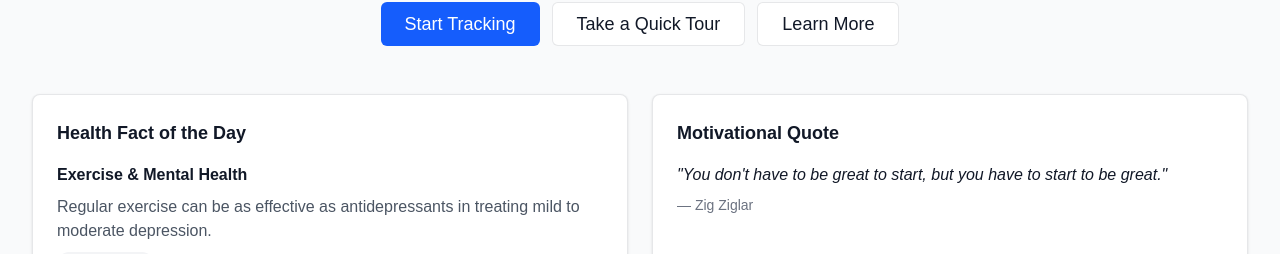
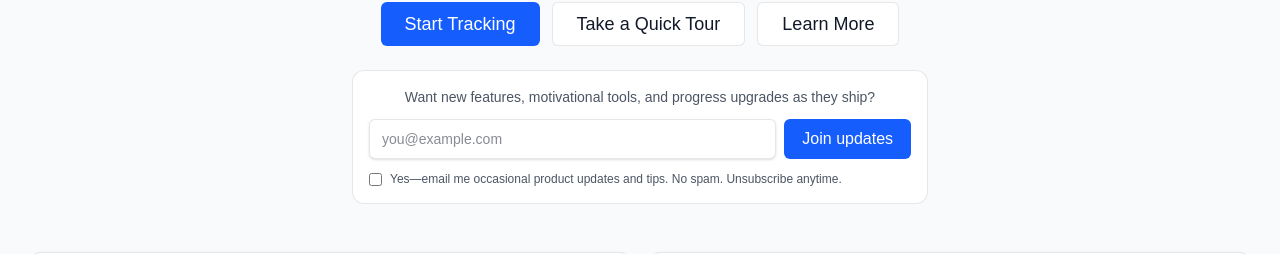
Before and after one commit to conels08/CTO-playground, a Next.js app: page / in a window 1280 px wide. Shown: the part 271-525 px from the top of the page. Built offline with nearby package versions, Linux system fonts and the light colour scheme; no server answers.

Commit message:
feat(marketing): add email opt-in subscribe API and home page signup form

```diff
--- /dev/null
+++ b/app/api/subscribe/route.ts
@@ -0,0 +1,66 @@
+import { NextRequest, NextResponse } from "next/server";
+import { prisma } from "@/lib/db";
+
+function normalizeEmail(email: string) {
+  return email.trim().toLowerCase();
+}
+
+export async function POST(req: NextRequest) {
+  try {
+    const body = await req.json().catch(() => null);
+
+    const emailRaw = body?.email;
+    const consent = body?.consent;
+
+    if (typeof emailRaw !== "string") {
+      return NextResponse.json(
+        { success: false, message: "Email is required." },
+        { status: 400 }
+      );
+    }
+
+    if (consent !== true) {
+      return NextResponse.json(
+        { success: false, message: "Please check the consent box to subscribe." },
+        { status: 400 }
+      );
+    }
+
+    const email = normalizeEmail(emailRaw);
+
+    // basic validation (good enough for now)
+    const emailOk = /^[^\s@]+@[^\s@]+\.[^\s@]+$/.test(email);
+    if (!emailOk) {
+      return NextResponse.json(
+        { success: false, message: "Please enter a valid email address." },
+        { status: 400 }
+      );
+    }
+
+    // Upsert-ish behavior: if already exists, mark consent true
+    await prisma.emailSubscriber.upsert({
+      where: { email },
+      update: {
+        consent: true,
+        consentedAt: new Date(),
+      },
+      create: {
+        email,
+        consent: true,
+        consentedAt: new Date(),
+        source: body?.source && typeof body.source === "string" ? body.source : "home",
+      },
+    });
+
+    return NextResponse.json({
+      success: true,
+      message: "You’re in! We’ll send occasional updates (no spam).",
+    });
+  } catch (error) {
+    console.error("Subscribe error:", error);
+    return NextResponse.json(
+      { success: false, message: "Internal server error." },
+      { status: 500 }
+    );
+  }
+}
--- a/app/page.tsx
+++ b/app/page.tsx
@@ -5,6 +5,7 @@ import Link from "next/link";
 import { getServerSession } from "next-auth/next";
 import { authOptions } from "@/app/api/auth/[...nextauth]/route";
 import { prisma } from "@/lib/db";
+import EmailSignup from "@/components/marketing/EmailSignup";
 
 // Check if user has a quit profile by attempting to fetch progress data
 
@@ -69,6 +70,9 @@ export default async function Home() {
               </Button>
             </Link>
           </div>
+
+          {!session && <EmailSignup />}
+
         </div>
 
         <div className="mt-12 grid gap-6 md:grid-cols-2">
--- /dev/null
+++ b/components/marketing/EmailSignup.tsx
@@ -0,0 +1,96 @@
+"use client";
+
+import * as React from "react";
+import Button from "@/components/ui/Button";
+
+export default function EmailSignup() {
+  const [email, setEmail] = React.useState("");
+  const [consent, setConsent] = React.useState(false);
+  const [status, setStatus] = React.useState<"idle" | "loading" | "success" | "error">("idle");
+  const [message, setMessage] = React.useState("");
+
+  async function onSubmit(e: React.FormEvent) {
+    e.preventDefault();
+    setMessage("");
+
+    if (!consent) {
+      setStatus("error");
+      setMessage("Please check the consent box to subscribe.");
+      return;
+    }
+
+    setStatus("loading");
+
+    try {
+      const res = await fetch("/api/subscribe", {
+        method: "POST",
+        headers: { "Content-Type": "application/json" },
+        body: JSON.stringify({ email, consent, source: "home_hero" }),
+      });
+
+      const data = await res.json();
+
+      if (!res.ok || !data?.success) {
+        throw new Error(data?.message || "Could not subscribe.");
+      }
+
+      setStatus("success");
+      setMessage(data.message || "Subscribed!");
+      setEmail("");
+      setConsent(false);
+    } catch (err) {
+      setStatus("error");
+      setMessage(err instanceof Error ? err.message : "Could not subscribe.");
+    }
+  }
+
+  return (
+    <form onSubmit={onSubmit} className="mx-auto mt-6 max-w-xl">
+      <div className="rounded-xl border border-border bg-surface p-4">
+        <p className="text-sm text-muted-foreground">
+          Want new features, motivational tools, and progress upgrades as they ship?
+        </p>
+
+        <div className="mt-3 flex flex-col gap-2 sm:flex-row">
+          <input
+            type="email"
+            value={email}
+            onChange={(e) => setEmail(e.target.value)}
+            placeholder="you@example.com"
+            autoComplete="email"
+            className="w-full rounded-md border border-border bg-surface px-3 py-2 text-sm text-foreground shadow-sm focus:outline-none focus:ring-2 focus:ring-blue-500"
+            required
+          />
+          <Button type="submit" className="sm:w-40" disabled={status === "loading"}>
+            {status === "loading" ? "Joining..." : "Join updates"}
+          </Button>
+        </div>
+
+        <label className="mt-3 flex items-start gap-2 text-xs text-muted-foreground">
+          <input
+            type="checkbox"
+            checked={consent}
+            onChange={(e) => setConsent(e.target.checked)}
+            className="mt-0.5"
+          />
+          <span>
+            Yes—email me occasional product updates and tips. No spam. Unsubscribe anytime.
+          </span>
+        </label>
+
+        {message && (
+          <div
+            className={[
+              "mt-3 rounded-md border px-3 py-2 text-xs",
+              status === "success"
+                ? "border-emerald-500/30 bg-emerald-500/10 text-foreground"
+                : "border-red-500/30 bg-red-500/10 text-foreground",
+            ].join(" ")}
+          >
+            {message}
+          </div>
+        )}
+      </div>
+    </form>
+  );
+}
--- a/components/ui/Button.tsx
+++ b/components/ui/Button.tsx
@@ -1,3 +1,4 @@
+// components/ui/Button.tsx
 import { ButtonHTMLAttributes, ReactNode } from "react";
 
 interface ButtonProps extends ButtonHTMLAttributes<HTMLButtonElement> {
@@ -21,8 +22,7 @@ export default function Button({
   const variantStyles = {
     primary: "bg-blue-600 text-white hover:bg-blue-700",
     secondary: "bg-slate-700 text-white hover:bg-slate-800",
-    outline:
-      "border border-border bg-surface text-foreground hover:bg-muted",
+    outline: "border border-border bg-surface text-foreground hover:bg-surface-2",
   };
 
   const sizeStyles = {
--- a/prisma.config.ts
+++ b/prisma.config.ts
@@ -1,36 +1,43 @@
-import { defineConfig } from 'prisma/config'
-import fs from 'node:fs'
-import path from 'node:path'
+import { defineConfig } from "prisma/config";
+import fs from "node:fs";
+import path from "node:path";
 
 function loadEnvFile(fileName: string) {
-  const filePath = path.resolve(process.cwd(), fileName)
-  if (!fs.existsSync(filePath)) return
-  const content = fs.readFileSync(filePath, 'utf8')
+  const filePath = path.resolve(process.cwd(), fileName);
+  if (!fs.existsSync(filePath)) return;
+
+  const content = fs.readFileSync(filePath, "utf8");
   for (const line of content.split(/\r?\n/)) {
-    if (!line || line.startsWith('#')) continue
-    const idx = line.indexOf('=')
-    if (idx === -1) continue
-    const key = line.slice(0, idx).trim()
-    const value = line.slice(idx + 1).trim()
-    if (!key || process.env[key]) continue
-    process.env[key] = value
+    if (!line || line.startsWith("#")) continue;
+    const idx = line.indexOf("=");
+    if (idx === -1) continue;
+
+    const key = line.slice(0, idx).trim();
+    const value = line.slice(idx + 1).trim();
+
+    if (!key || process.env[key]) continue;
+    process.env[key] = value;
   }
 }
 
-if (!process.env.DATABASE_URL) {
-  loadEnvFile('.env')
-  loadEnvFile('.env.local')
+// Load env files if values aren't already present
+if (!process.env.DATABASE_URL || !process.env.DIRECT_URL) {
+  loadEnvFile(".env");
+  loadEnvFile(".env.local");
 }
 
+// Prefer DIRECT_URL for migrate (Supabase direct 5432). Fall back to pooler.
+const datasourceUrl =
+  process.env.DIRECT_URL || process.env.DATABASE_URL || "file:./prisma/dev.db";
+
 export default defineConfig({
-  schema: 'prisma/schema.prisma',
+  schema: "prisma/schema.prisma",
   migrations: {
-    path: 'prisma/migrations',
+    path: "prisma/migrations",
   },
 
   // Prisma v7: connection URLs live in prisma.config.ts, not schema.prisma
   datasource: {
-    url: process.env.DATABASE_URL!,
+    url: datasourceUrl,
   },
-
-})
+});
```
Also changed, not shown: 1 other file (tests, documents, lock files or other folders).
